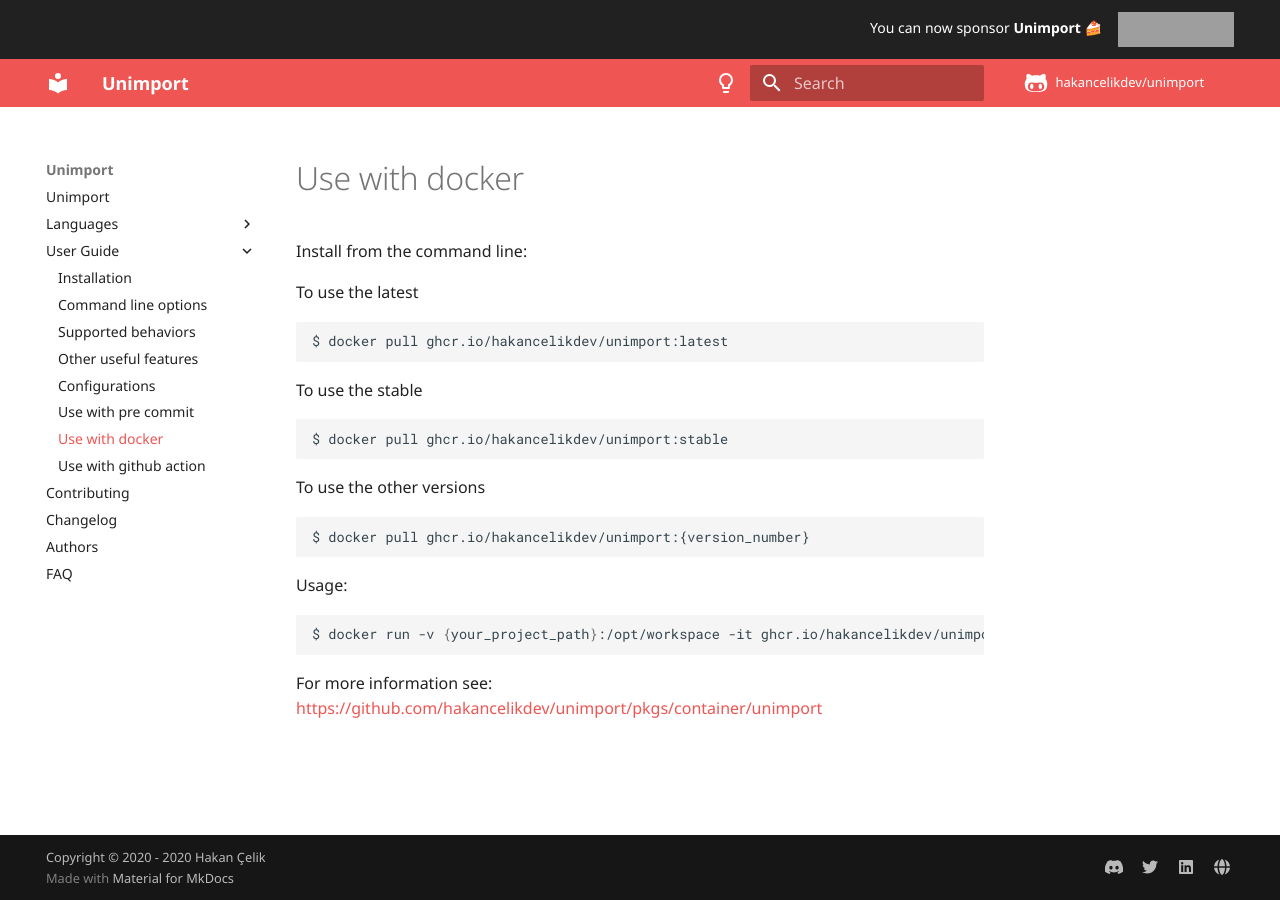
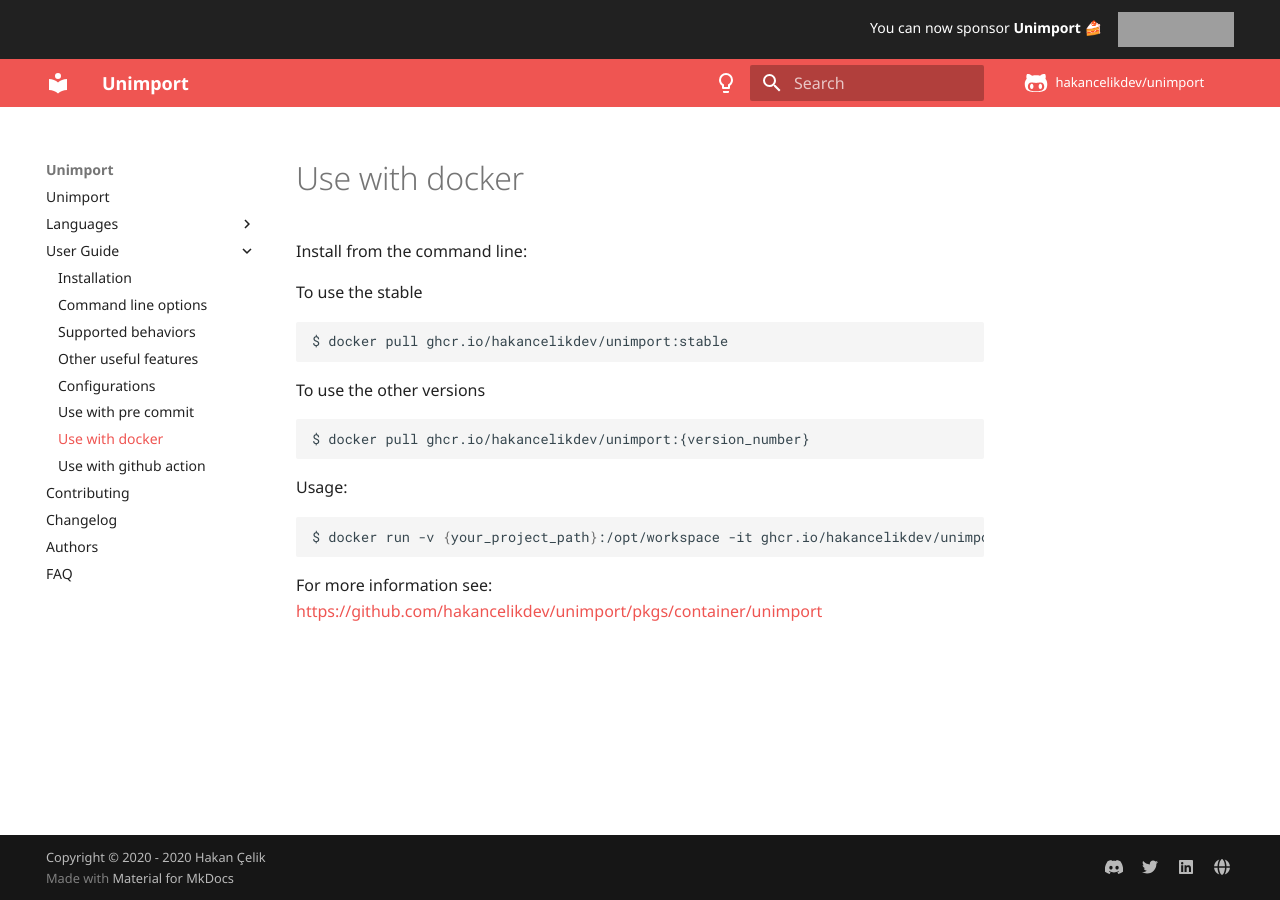
Before and after one commit to hakancelikdev/unimport, an MkDocs documentation site: the page built from docs/tutorial/use-with-docker.md, in a window 1280 px wide. Built offline with MkDocs 1.6.1 and Material for MkDocs 9.7.7, drawn with Linux system fonts in a browser that asks for light colours; comment, search, counter and statistics services are not loaded; the version menu is left out; grey boxes are pictures that could not be loaded.

Commit message:
remove master from package-publish

````diff
--- a/.pre-commit-config.yaml
+++ b/.pre-commit-config.yaml
@@ -13,7 +13,7 @@
       - id: isort
 
   - repo: https://github.com/hakancelikdev/unimport
-    rev: 0.11.0
+    rev: 0.10.0
     hooks:
       - id: unimport
         args: [--remove, --include-star-import]
--- a/docs/tutorial/use-with-docker.md
+++ b/docs/tutorial/use-with-docker.md
@@ -1,10 +1,4 @@
 Install from the command line:
-
-To use the latest
-
-```
-$ docker pull ghcr.io/hakancelikdev/unimport:latest
-```
 
 To use the stable
 
````
Also changed, not shown: 1 other file.
